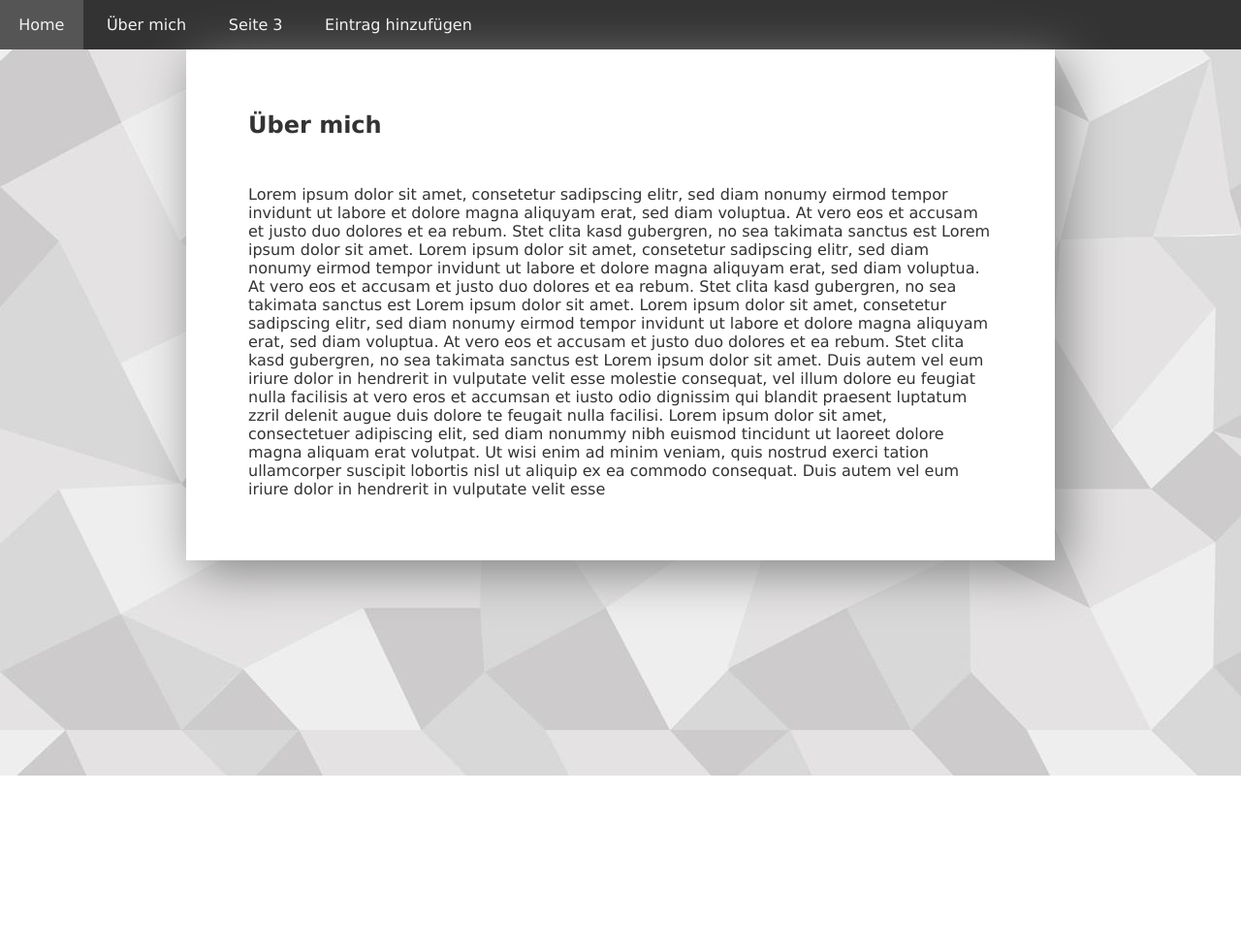
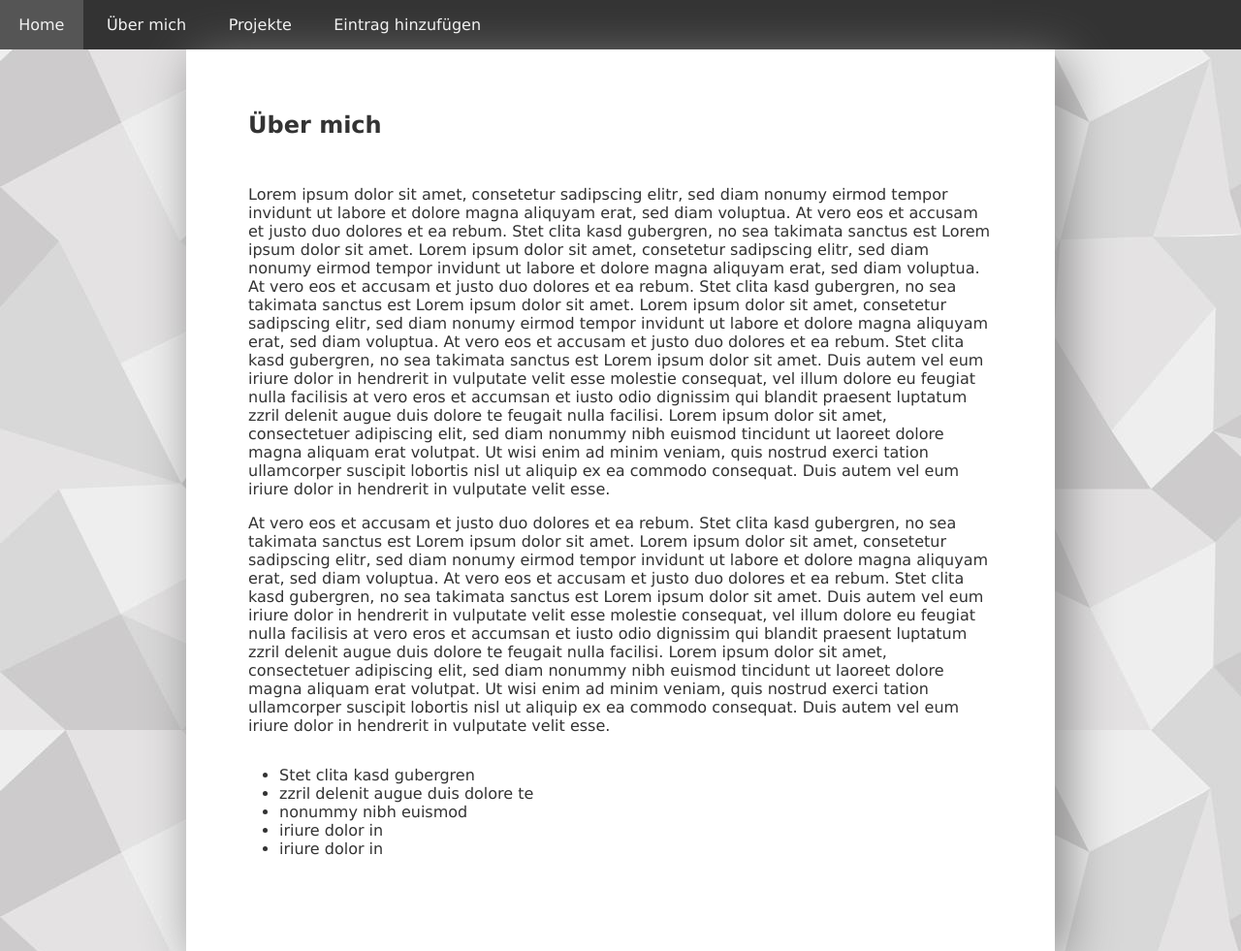
Before and after one commit to miche1/blog, a PHP site: page /about.html in a window 1280 px wide. Shown: the whole page at 97% size. Before the commit the page ends 800 px from the top, so only its background shows below. Run offline with PHP 8.4, Linux system fonts and the light colour scheme.

Commit message:
add projects.html

```diff
--- a/about.html
+++ b/about.html
@@ -12,7 +12,7 @@
 				<ul>
 					<li><a href="index.php">Home</a></li>
 					<li><a href="about.html">Über mich</a></li>
-					<li><a href="seite3.html">Seite 3</a></li>
+					<li><a href="projects.html">Projekte</a></li>
 					<li><a href="form.php">Eintrag hinzufügen</a></li>
 				</ul>
 			</nav>
@@ -42,7 +42,29 @@
 	praesent luptatum zzril delenit augue duis dolore te feugait nulla facilisi. Lorem ipsum dolor sit amet,
 	consectetuer adipiscing elit, sed diam nonummy nibh euismod tincidunt ut laoreet dolore magna aliquam erat volutpat.
 	Ut wisi enim ad minim veniam, quis nostrud exerci tation ullamcorper suscipit lobortis nisl ut aliquip ex ea commodo
-	consequat. Duis autem vel eum iriure dolor in hendrerit in vulputate velit esse</p>
+	consequat. Duis autem vel eum iriure dolor in hendrerit in vulputate velit esse.
+</p>
+
+<p>At vero eos et accusam et justo duo dolores et ea
+	rebum. Stet clita kasd gubergren, no sea takimata sanctus est Lorem ipsum dolor sit amet.
+	Lorem ipsum dolor sit amet, consetetur sadipscing elitr, sed diam nonumy eirmod tempor invidunt
+	ut labore et dolore magna aliquyam erat, sed diam voluptua. At vero eos et accusam et justo duo
+	dolores et ea rebum. Stet clita kasd gubergren, no sea takimata sanctus est Lorem ipsum dolor sit amet.
+	Duis autem vel eum iriure dolor in hendrerit in vulputate velit esse molestie consequat,
+	vel illum dolore eu feugiat nulla facilisis at vero eros et accumsan et iusto odio dignissim qui blandit
+	praesent luptatum zzril delenit augue duis dolore te feugait nulla facilisi. Lorem ipsum dolor sit amet,
+	consectetuer adipiscing elit, sed diam nonummy nibh euismod tincidunt ut laoreet dolore magna aliquam erat volutpat.
+	Ut wisi enim ad minim veniam, quis nostrud exerci tation ullamcorper suscipit lobortis nisl ut aliquip ex ea commodo
+	consequat. Duis autem vel eum iriure dolor in hendrerit in vulputate velit esse.
+</p>
+
+	<ul style="margin: 2em;">
+		<li>Stet clita kasd gubergren</l1>
+		<li>zzril delenit augue duis dolore te</l1>
+		<li>nonummy nibh euismod</l1>
+		<li>iriure dolor in</l1>
+		<li>iriure dolor in</l1>
+	</ul>
 </section>
 
 </body>
--- a/form.php
+++ b/form.php
@@ -11,7 +11,7 @@
 				<ul>
 					<li><a href="index.php">Home</a></li>
 					<li><a href="about.html">Über mich</a></li>
-					<li><a href="seite3.html">Seite 3</a></li>
+					<li><a href="projects.html">Projekte</a></li>
 					<li><a href="form.php">Eintrag hinzufügen</a></li>
 				</ul>
 			</nav>
--- a/index.php
+++ b/index.php
@@ -11,7 +11,7 @@
 				<ul>
 					<li><a href="index.php">Home</a></li>
 					<li><a href="about.html">Über mich</a></li>
-					<li><a href="seite3.html">Seite 3</a></li>
+					<li><a href="projects.html">Projekte</a></li>
 					<li><a href="form.php">Eintrag hinzufügen</a></li>
 				</ul>
 			</nav>
--- a/seite3.html
+++ b/projects.html
@@ -11,7 +11,7 @@
 				<ul>
 					<li><a href="index.php">Home</a></li>
 					<li><a href="about.html">Über mich</a></li>
-					<li><a href="seite3.html">Seite 3</a></li>
+					<li><a href="projects.html">Projekte</a></li>
 					<li><a href="form.php">Eintrag hinzufügen</a></li>
 				</ul>
 			</nav>
@@ -23,7 +23,7 @@
 
 <!--content-->
 <section id="content">
-<h1>Seite 3</h1>
+<h1>Projekte</h1>
 </section>
 
 </body>
--- a/scripte/style.css
+++ b/scripte/style.css
@@ -10,6 +10,10 @@
 		body{
 			/*background-color: silver;*/
 			background-image: url(../pics/background.jpg);
+		}
+		p {
+			margin-top: 1em;
+			margin-bottom: 1em;
 		}
 		#menu ul {
 		background-color: #333;
```
